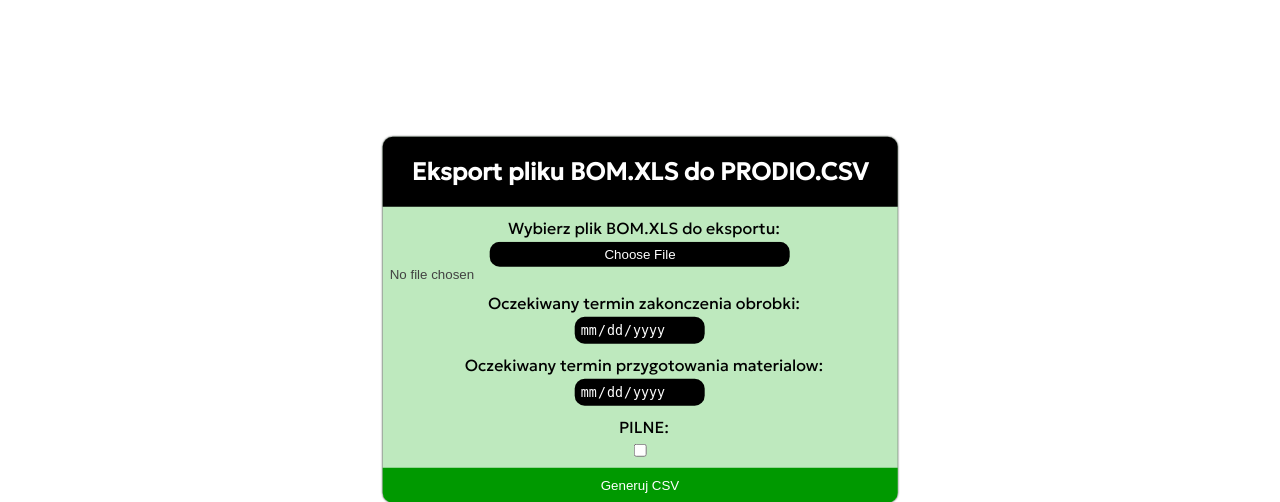
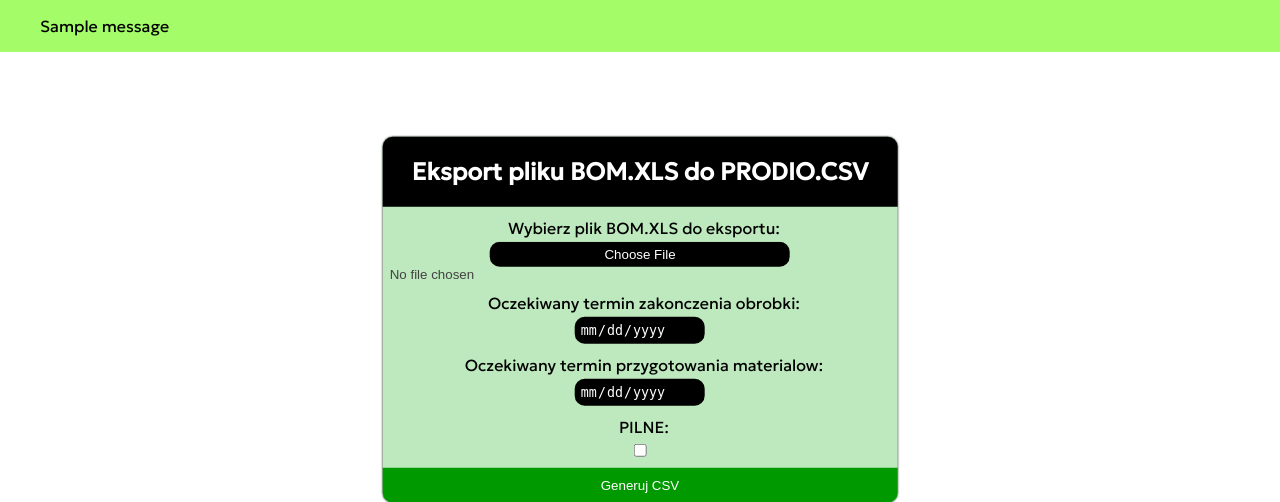
Before and after one commit to lemix196/bomtoprodiocsv, a Flask app: page / in a window 1280 px wide. Shown: the top 502 px of the page. Run offline with Flask 3, Linux system fonts and the light colour scheme; one stand-in notice (Sample message) is shown.

Commit message:
add flash messages logic in templates and styling in home.css

```diff
--- a/static/css/home.css
+++ b/static/css/home.css
@@ -116,3 +116,28 @@ body {
     background-color: white;
     color: black;
 }
+
+
+.alert-message {
+    z-index: 1;
+    position: absolute;
+    left: 0;
+    top: 0;
+    width: 100%;
+    text-align: left;
+    font-family: Geologica;
+}
+
+.alert-message li {
+    list-style-type: none;
+}
+
+.error {
+    background-color: rgb(226, 107, 107);
+}
+.alert {
+    background-color: rgb(222, 231, 90);
+}
+.success {
+    background-color: rgb(164, 253, 104);
+}
--- a/templates/base.html
+++ b/templates/base.html
@@ -10,6 +10,43 @@
     <title>Konwersja BOM do CSV</title>
 </head>
 <body>
+    {% with errors = get_flashed_messages(with_categories=True, category_filter=['Error']) %}
+    {% if errors %}
+    <div class="alert-message error">
+        <ul>
+        {% for category, error in errors %}
+            <li>{{ category }}: {{ error }}</li>
+        {% endfor %}
+        </ul>
+    </div>
+    {% endif %}
+    {% endwith %}
+
+    {% with alerts = get_flashed_messages(with_categories=True, category_filter=['Alert']) %}
+    {% if alerts %}
+    <div class="alert-message alert">
+        <ul>
+        {% for category, alert in alerts %}
+            <li>{{ alert }}</li>
+        {% endfor %}
+        </ul>
+    </div>
+    {% endif %}
+    {% endwith %}
+
+    {% with successes = get_flashed_messages(with_categories=True, category_filter=['Success']) %}
+    {% if successes %}
+    <div class="alert-message success">
+        <ul>
+        {% for category, success in successes %}
+            <li>{{ success }}</li>
+        {% endfor %}
+        </ul>
+    </div>
+    {% endif %}
+    {% endwith %}
+
+
     {% block body %}
     {% endblock body %}
 </body>
--- a/templates/home.html
+++ b/templates/home.html
@@ -9,7 +9,7 @@
     <div class="form-header">
         <h2>Eksport pliku BOM.XLS do PRODIO.CSV</h2>
     </div>
-<form method="post" enctype="multipart/form-data">
+<form method="post" enctype="multipart/form-data" action="{{ url_for('home') }}">
     <div class="form-field">
         <label for="file-input" class="form-label">Wybierz plik BOM.XLS do eksportu:</label>
         <input type="file" class="file-input" name="file">
@@ -29,4 +29,5 @@
     <input type="submit" class="submit-input" value="Generuj CSV">
 </form>
 </div>
+
 {% endblock body %}
```
Also changed, not shown: static/css/base.css (+15 -4 lines).
